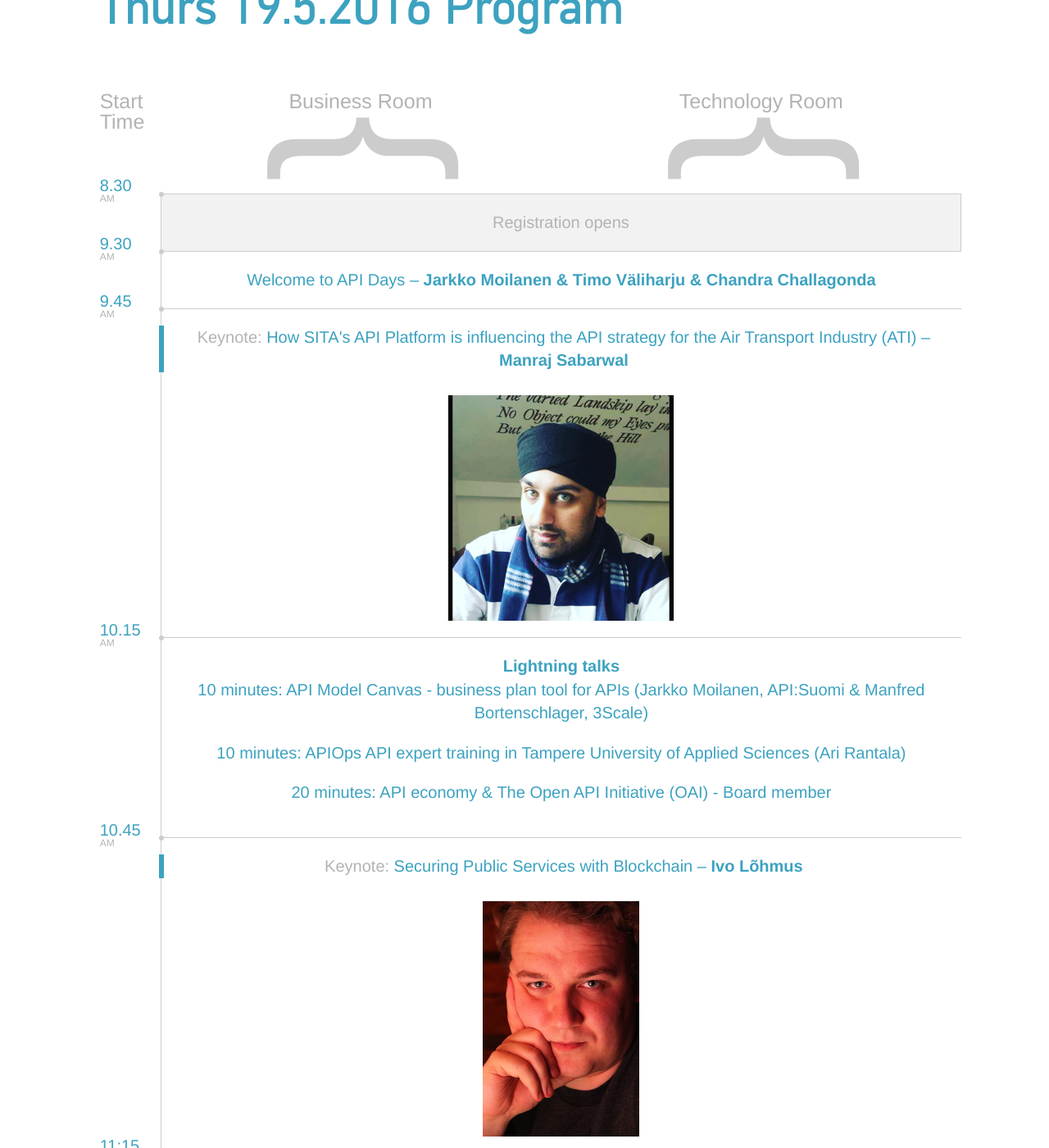
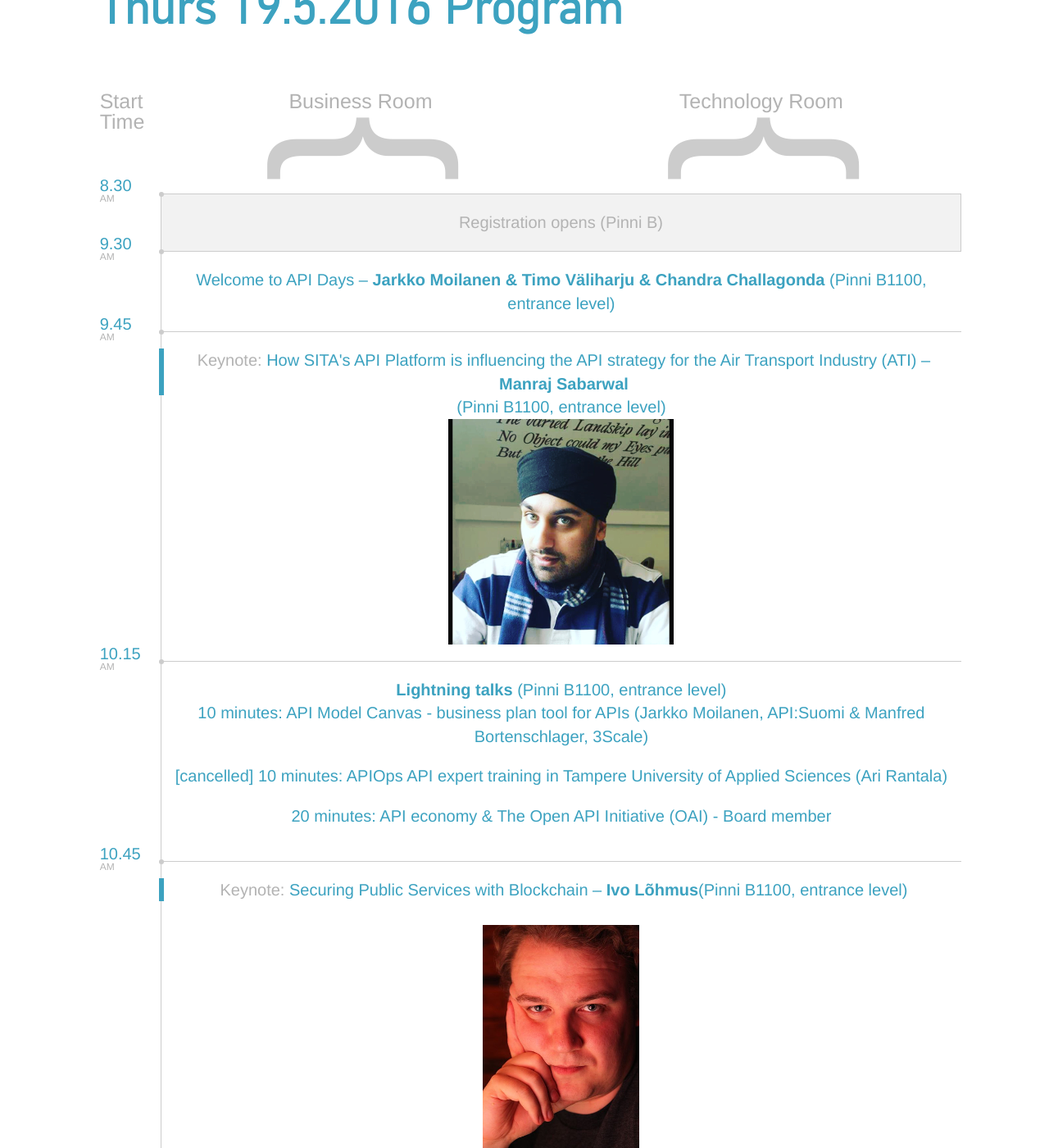
Before and after one commit to apidaysnordic/apidaysnordic.github.io, a Jekyll site: the page built from programme/index.md, in a window 1280 px wide and 1400 px high, scrolled down 3214 px. Shown: the whole window at 82% size. Built offline with Jekyll 4.4.1, drawn with Linux system fonts in a browser that asks for light colours; some web fonts are replaced; comment, search, counter and statistics services are not loaded; some of the changed text lies outside the part shown.

Commit message:
Update programme.html

```diff
--- a/_layouts/programme.html
+++ b/_layouts/programme.html
@@ -395,7 +395,7 @@
 
 
                     <div class="col-md-11 entry entry-first entry-break">
-                        Registration opens
+                        Registration opens (Pinni B)
                     </div>
 
 
@@ -407,7 +407,7 @@
                         <small>am</small>
                     </div>
                     <div class="col-md-11 entry entry-first entry-general">
-                        <a href=""> Welcome to API Days &ndash; <strong>Jarkko Moilanen & Timo Väliharju & Chandra Challagonda</strong></a>
+                        <a href=""> Welcome to API Days &ndash; <strong>Jarkko Moilanen & Timo Väliharju & Chandra Challagonda</strong> (Pinni B1100, entrance level)</a>
 
                     </div>
                 </div>
@@ -418,7 +418,7 @@
                         <small>am</small>
                     </div>
                     <div class="col-md-11 entry entry-first entry-keynote">
-			<a href="/2016/05/06/sita.html"><span>Keynote:</span> How SITA's API Platform is influencing the API strategy for the Air Transport Industry (ATI) &ndash; <strong>Manraj Sabarwal</strong></a><br/>
+			<a href="/2016/05/06/sita.html"><span>Keynote:</span> How SITA's API Platform is influencing the API strategy for the Air Transport Industry (ATI) &ndash; <strong>Manraj Sabarwal</strong></a> (Pinni B1100, entrance level)<br/>
 			<img src="/images/speakers/manraj.png"/>
                     </div>
                 </div>
@@ -429,9 +429,9 @@
                         <small>am</small>
                     </div>
                     <div class="col-md-11 entry entry-first entry-keynote">
-                        <strong>Lightning talks</strong><br/>
+                        <strong>Lightning talks</strong> (Pinni B1100, entrance level)<br/>
 			<p>10 minutes: API Model Canvas - business plan tool for APIs (Jarkko Moilanen, API:Suomi & Manfred Bortenschlager, 3Scale)</p>
-			<p>10 minutes: APIOps API expert training in Tampere University of Applied Sciences (Ari Rantala)</p>
+			<p>[cancelled] 10 minutes: APIOps API expert training in Tampere University of Applied Sciences (Ari Rantala)</p>
 			<p>20 minutes: API economy & The Open API Initiative (OAI) - Board member</p>
 
                     </div>
@@ -443,7 +443,7 @@
                         <small>am</small>
                     </div>
                     <div class="col-md-11 entry entry-first entry-keynote">
-		       <a href="/2016/03/23/ivo-lohmus.html"><span>Keynote:</span> Securing Public Services with Blockchain &ndash; <strong>Ivo Lõhmus</strong></a>
+		       <a href="/2016/03/23/ivo-lohmus.html"><span>Keynote:</span> Securing Public Services with Blockchain &ndash; <strong>Ivo Lõhmus</strong>(Pinni B1100, entrance level)</a>
 			<br/>
                         <img src="/images/speakers/ivo.png"/>
                     </div>
@@ -473,7 +473,7 @@
                                     <div class="visible-xs talk-location">Business Room</div>
                                     Open APIs in education to disrupt the ways to offer and consume learning
                                     <br>
-                                    <strong>Jussi Hurmola &ndash; EduCloud Alliance</strong>
+                                    <strong>Jussi Hurmola &ndash; EduCloud Alliance</strong> (Pinni B1100, entrance level)
 					<!--
 				    <br/>
 				    <a href="http://press.educloudalliance.org/" target="top"><img src="/images/sponsors/educloud-alliance.png" style="width:250px;"/></a>
@@ -506,7 +506,7 @@
                                     <div class="visible-xs talk-location">Business Room</div>
                                     Open API Management
                                     <br>
-                                    <strong>Taija Björklund &ndash; APInf.io</strong>
+                                    <strong>Taija Björklund &ndash; APInf.io</strong> (Pinni B1100, entrance level)
 					<!--
 				    <br/>
 				    <a href="https://apinf.io" target="top"><img src="/images/sponsors/apinf-logo-small.png"/></a>
@@ -551,7 +551,7 @@
                                     <div class="visible-xs talk-location">Business Room</div>
                                     Build and manage a Serverless API
                                     <br>
-                                    <strong>Nicolas Grenié &ndash; 3Scale</strong>
+                                    <strong>Nicolas Grenié &ndash; 3Scale</strong> (Pinni B1100, entrance level)
                                 </a>
                             </div>
 
@@ -577,14 +577,14 @@
                         Closing speaker (Main hall)
                     </div>
                 </div>
-
+-->
                 <div class="row programme-entry">
                     <div class="col-md-1 entry-time">
-                        16.15
+                        16.00
                         <small>pm</small>
                     </div>
                     <div class="col-md-11 entry entry-first entry-break">
-                        Conference closing words (Main hall)
+                        Conference closing words (Pinni B1100, entrance level)
                     </div>
                 </div>
 
```
Also changed, not shown: other parts of _layouts/programme.html (+4 -4 lines).
